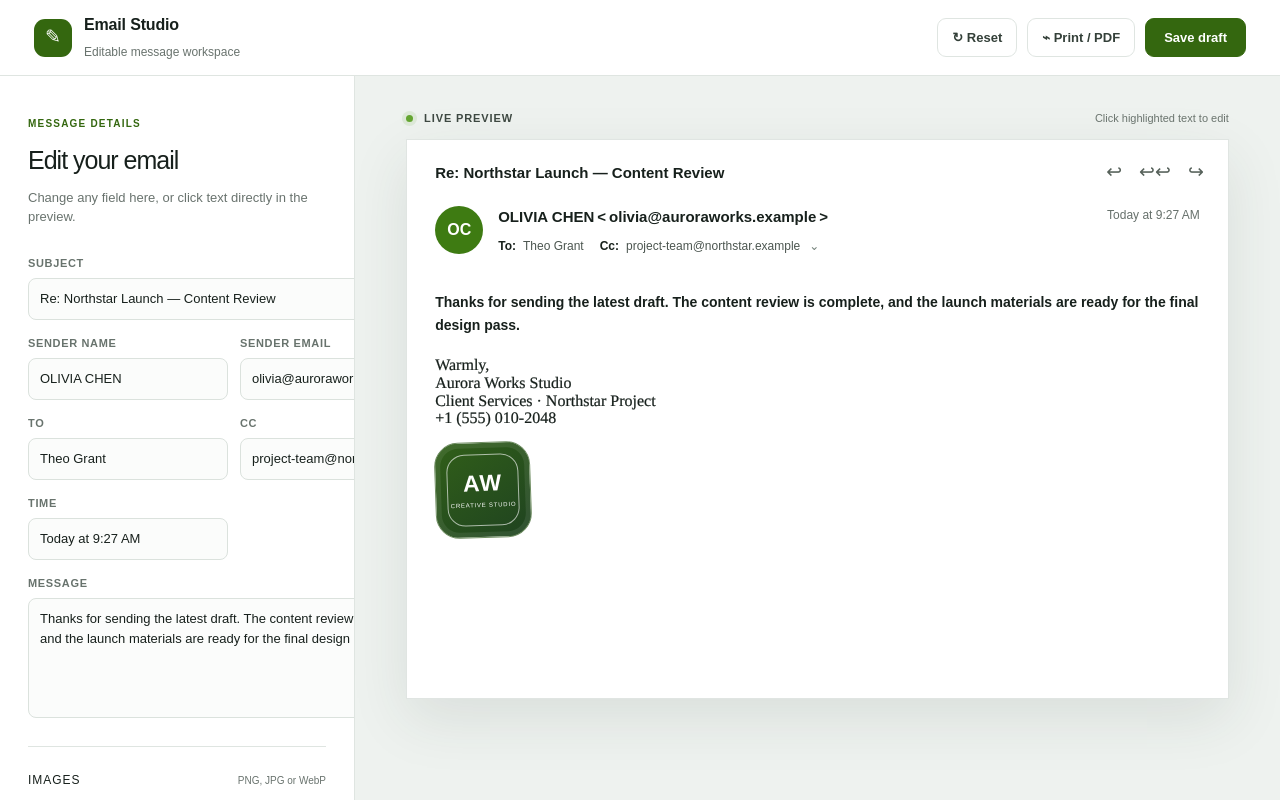
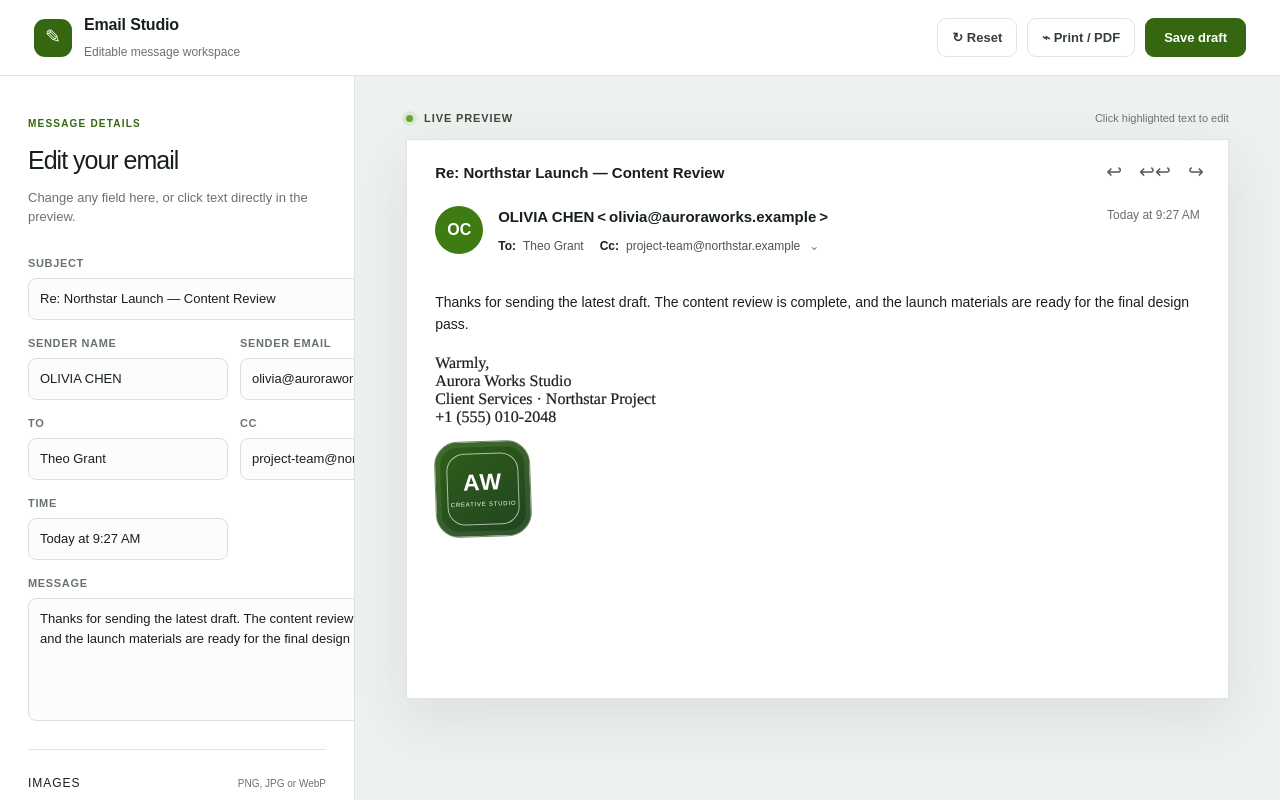
Before and after one commit to qsnnn/email-template-workspace, a Next.js app: page / in a window 1280 px wide. Shown: the top 800 px of the page. Built offline with nearby package versions, Linux system fonts and the light colour scheme.

Commit message:
Refine message body typography

```diff
--- a/app/globals.css
+++ b/app/globals.css
@@ -44,6 +44,7 @@ button { cursor: pointer; }
 .field.wide { grid-column: 1 / -1; }
 .field > span { font-size: 11px; text-transform: uppercase; letter-spacing: .06em; color: #68736d; font-weight: 750; }
 .field input, .field textarea { border: 1px solid #dbe2dd; border-radius: 8px; background: #fbfcfb; padding: 10px 11px; color: var(--ink); font-size: 13px; min-width: 0; outline: none; resize: vertical; transition: .15s; }
+.field textarea { font-weight: 400; line-height: 1.55; }
 .field input:focus, .field textarea:focus { border-color: #6f9b53; background: #fff; box-shadow: 0 0 0 3px rgba(52,103,15,.09); }
 .signature-fields { margin-top: 28px; padding-top: 24px; border-top: 1px solid var(--line); display: grid; gap: 13px; }
 .signature-fields h2 { font-size: 12px; text-transform: uppercase; letter-spacing: .08em; margin: 0 0 2px; }
@@ -93,7 +94,7 @@ button { cursor: pointer; }
 .chevron { color: #728079; margin-left: 2px; }
 .mail-time { margin-left: auto; align-self: flex-start; font-size: 12px; color: #66706b; white-space: nowrap; }
 .mail-body { margin-top: 36px; }
-.message { display: block; font-size: 14px; line-height: 1.65; font-weight: 650; min-height: 28px; }
+.message { display: block; font-size: 14px; line-height: 1.6; font-weight: 400; min-height: 28px; }
 .signature { margin-top: 20px; display: flex; flex-direction: column; align-items: flex-start; font-family: 'Times New Roman', Times, serif; font-size: 16px; font-weight: 400; line-height: 1.12; letter-spacing: 0; -webkit-text-stroke: .22px currentColor; text-rendering: geometricPrecision; }
 .company-mark { margin-top: 14px; width: 96px; height: 96px; border-radius: 24px; background: linear-gradient(145deg, #315f19, #1f4320); border: 1px solid #6f8d62; color: #fff; display: grid; place-items: center; transform: rotate(-2deg); box-shadow: inset 0 0 0 5px rgba(255,255,255,.08); }
 .company-mark.has-image { background: transparent; border: 0; border-radius: 0; box-shadow: none; overflow: visible; transform: none; }
```
